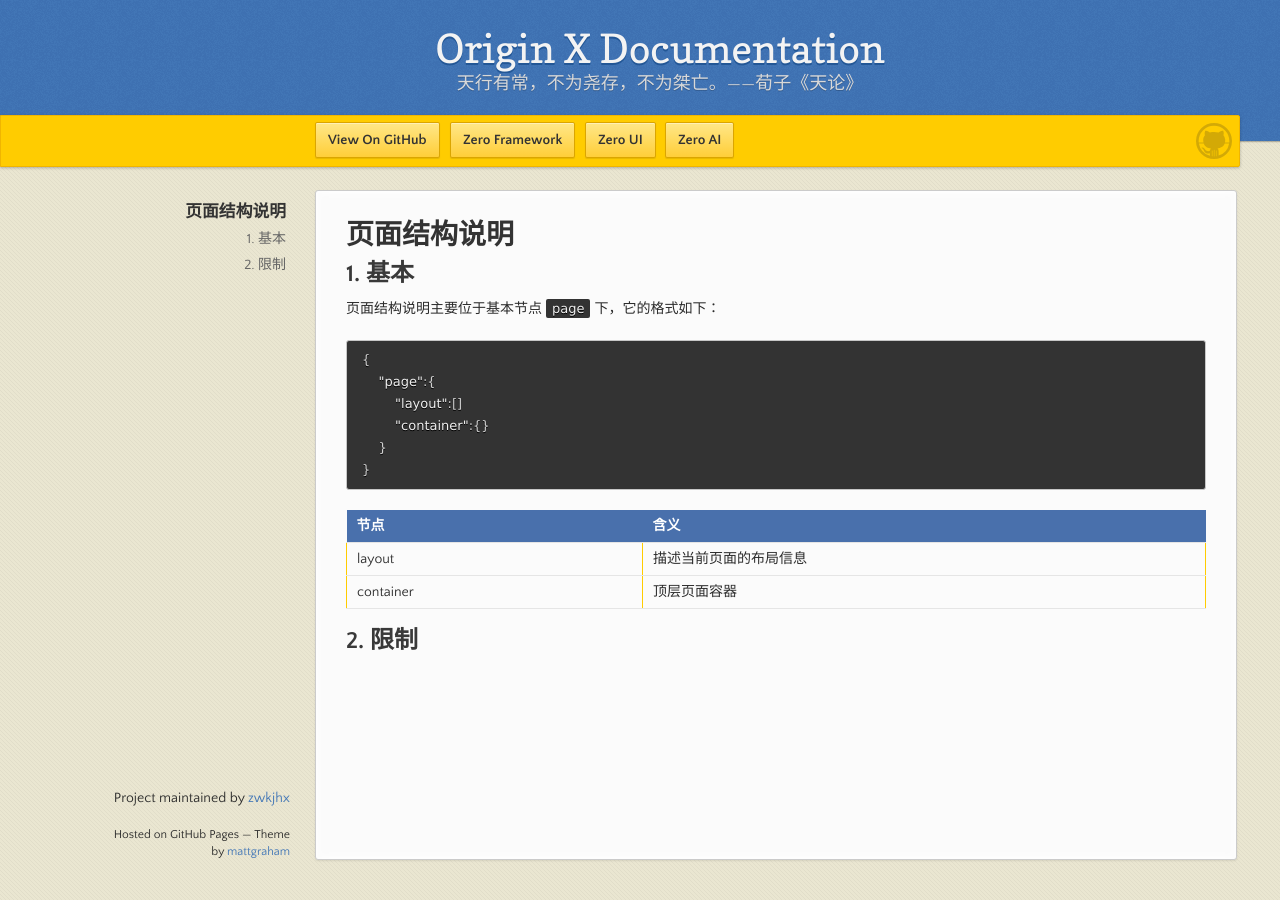
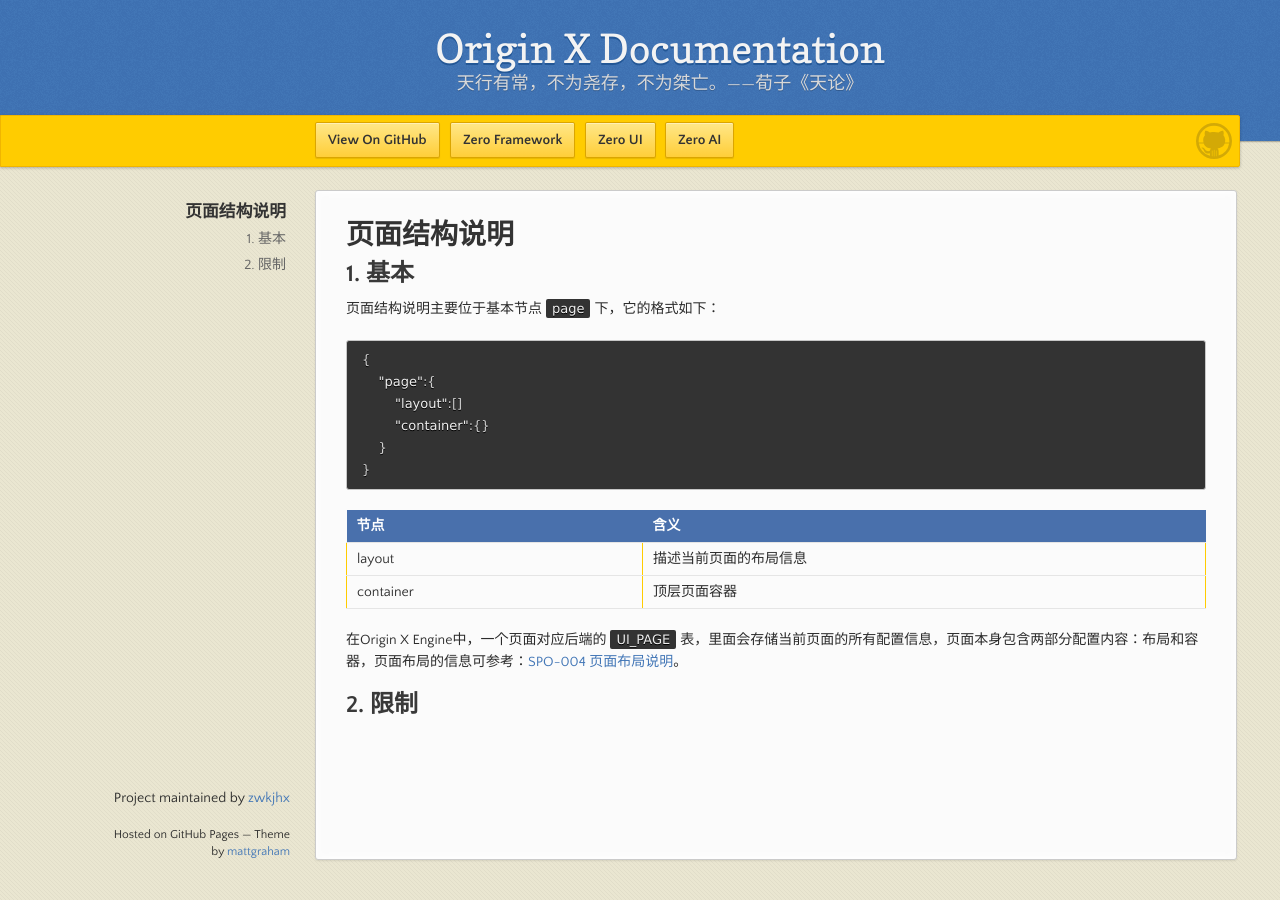
Before and after one commit to zwkjhx/ox-doc, a Jekyll site: the page built from specification/3-origin-xgui-fan/spo-003-bu-ju-pei-zhi-gui-fan.md, in a window 1280 px wide. Built offline with Jekyll 4.4.1, drawn with Linux system fonts in a browser that asks for light colours; our own code applies the rules of GitHub Pages for plain Markdown files.

Commit message:
Updates specification/3-origin-xgui-fan/spo-003-bu-ju-pei-zhi-gui-fan.md
Auto commit by GitBook Editor

```diff
--- a/specification/3-origin-xgui-fan/spo-003-bu-ju-pei-zhi-gui-fan.md
+++ b/specification/3-origin-xgui-fan/spo-003-bu-ju-pei-zhi-gui-fan.md
@@ -18,4 +18,6 @@
 | layout | 描述当前页面的布局信息 |
 | container | 顶层页面容器 |
 
+在Origin X Engine中，一个页面对应后端的`UI_PAGE`表，里面会存储当前页面的所有配置信息，页面本身包含两部分配置内容：布局和容器，页面布局的信息可参考：[SPO-004 页面布局说明](/specification/3-origin-xgui-fan/spo-004-ye-mian-bu-ju-shuo-ming.md)。
+
 ## 2. 限制
```
